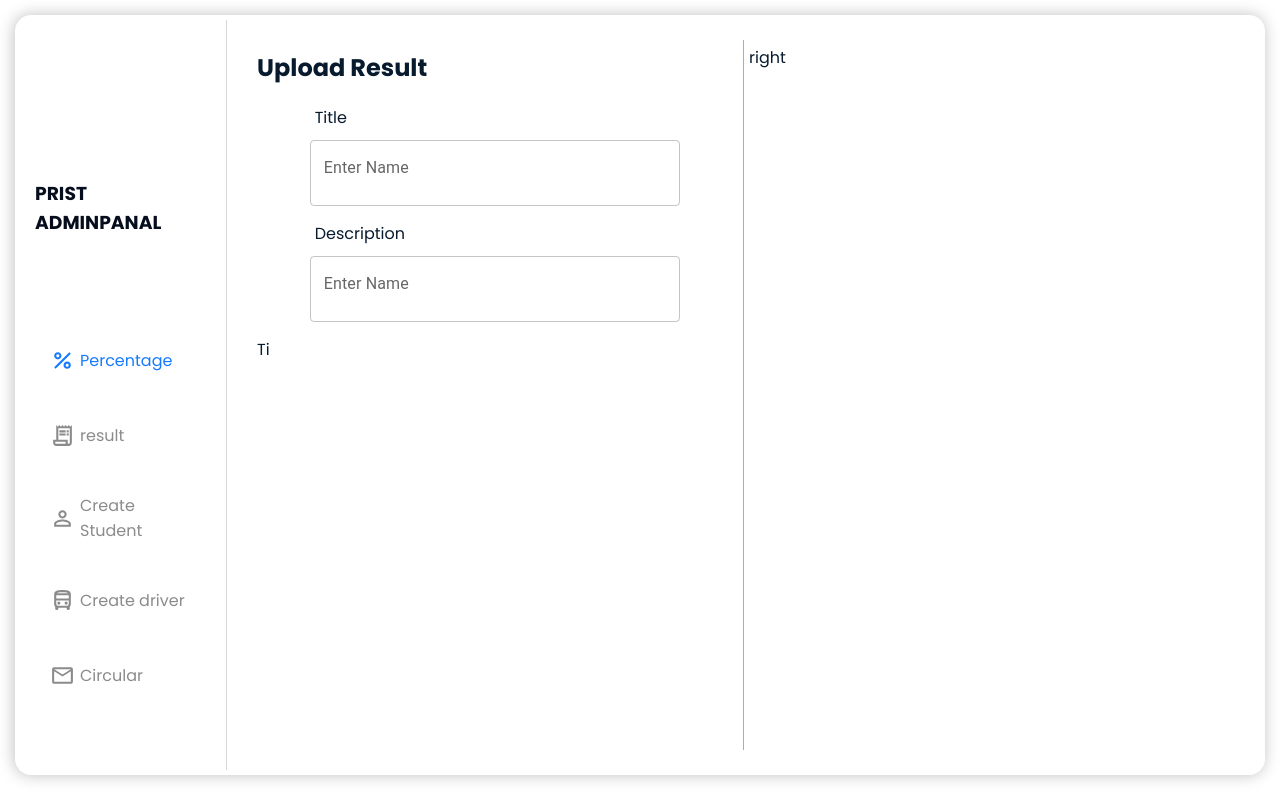
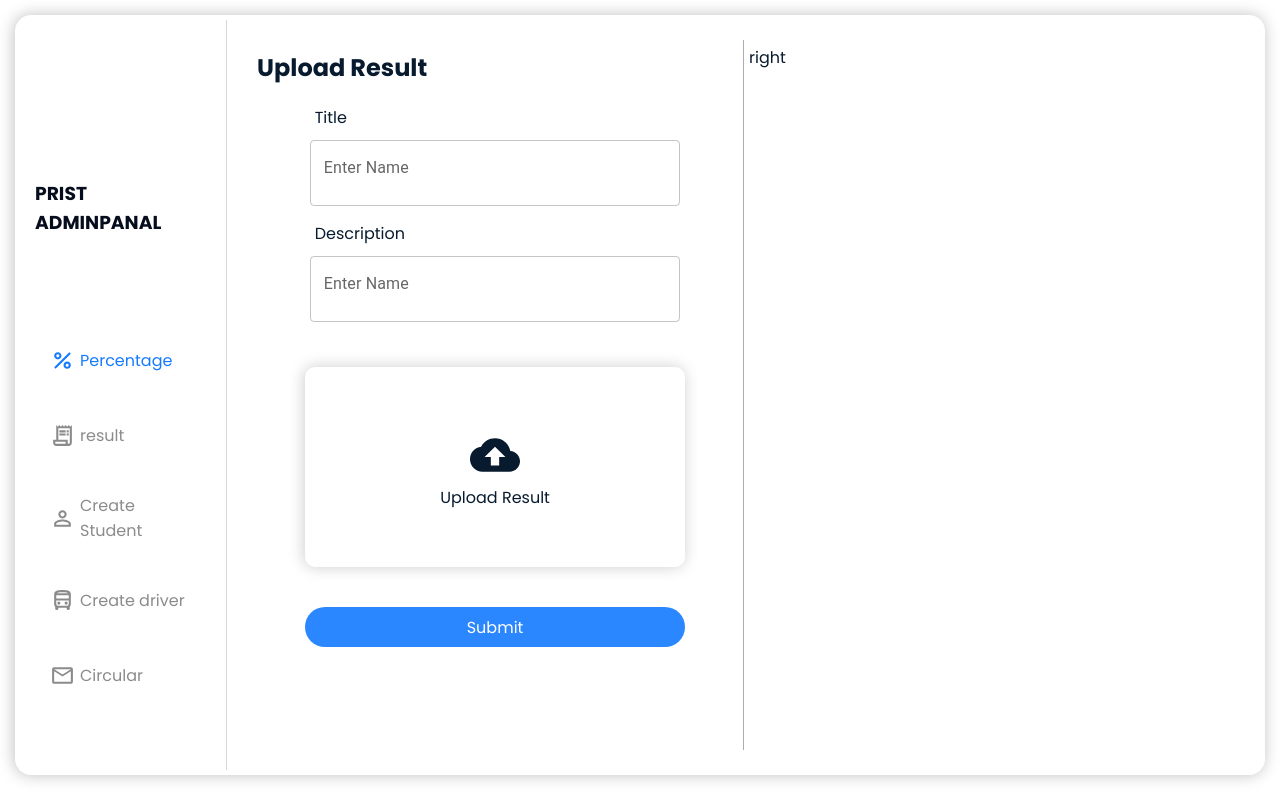
Before and after one commit to mohamed-basith1/pristadmin, a React (Create React App) app: page /result in a window 1280 px wide. Built offline with nearby package versions, Linux system fonts and the light colour scheme.

Commit message:
submit button

```diff
--- a/src/screen/result/index.js
+++ b/src/screen/result/index.js
@@ -1,7 +1,12 @@
 import { TextField } from '@mui/material';
 import React from 'react';
 import './result.css'
+import CloudUploadIcon from '@mui/icons-material/CloudUpload';
+import Button from '../../components/button';
 const Result = () => {
+	const formsubmit=()=>{
+		console.log("hi")
+	}
 	return (<div className='resultcontainer'>
 <div className="resultleft">
 	<h2 style={{color:"rgb(7,26,46)"}}>Upload Result</h2>
@@ -16,9 +21,25 @@ const Result = () => {
 <p>Description</p>
 <TextField id="outlined-basic" label="Enter Name" variant="outlined"  style={{width:"100%"}}/>
 </div>
+
+
+<div className='uploadcontainer'>
+	<CloudUploadIcon style={{fontSize:60}} />
+
+	Upload Result
+
+	</div>
+	<Button
+						height={40}
+						width={'80%'}
+						action={() => formsubmit()}
+						color={'rgba(21, 122, 255,.9)'}
+						name={'Submit'}
+						textcolor={'white'}
+					/>
 </div>
 
-	<p>Ti</p>
+
 </div>
 <div className="resultright">right</div>
 	</div>)
--- a/src/screen/result/result.css
+++ b/src/screen/result/result.css
@@ -27,7 +27,18 @@ color:rgb(7,26,46) ;
     width: 100%;
     display: flex;
     justify-content: center;
-
     align-items: center;
     flex-direction: column;
 }
+.uploadcontainer{
+    margin: 40px;
+    display: flex;
+    justify-content: center;
+    align-items: center;
+    flex-direction: column;
+    border-radius: 10px;
+    width: 80%;
+    height: 200px;
+    box-shadow: -1px 0px 16px 0px rgba(5, 5, 5, 0.2);
+
+}
```
